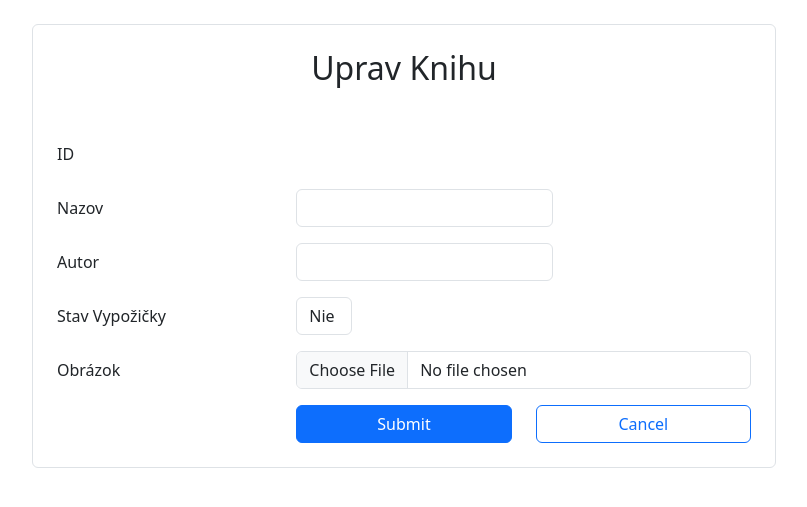
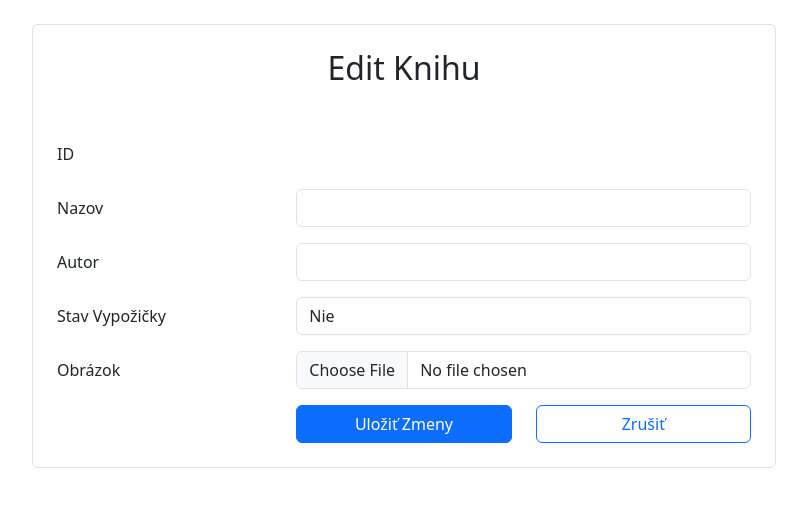
Before and after one commit to AlexGong1771/KniznicovySystem, a Spring app: template src/main/resources/templates/knihy/edit.html in a window 1280 px wide. Shown: the top 507 px of the page, without its empty margins (236-1043 px from the left). Run offline with Thymeleaf, Linux system fonts and the light colour scheme; the template is opened without the code that fills it: most values are stand-ins (such as "Sample title", 1, 10 or a date in 2020); data that the repository does not hold is empty.

Commit message:
obnova knih teraz uz asi neda sa editovat knihu ze bude prazdna

```diff
--- a/src/main/resources/templates/knihy/edit.html
+++ b/src/main/resources/templates/knihy/edit.html
@@ -3,81 +3,70 @@
 <head>
     <meta charset="utf-8">
     <meta name="viewport" content="width=device-width, initial-scale=1">
-    <title>Uprav Knihu</title>
+    <title>Edit Knihu</title>
     <link href="https://cdn.jsdelivr.net/npm/bootstrap@5.3.3/dist/css/bootstrap.min.css" rel="stylesheet" integrity="sha384-QWTKZyjpPEjISv5WaRU9OFeRpok6YctnYmDr5pNlyT2bRjXh0JMhjY6hW+ALEwIH" crossorigin="anonymous">
 </head>
 <body>
 <div class="container">
     <div class="col-md-8 mx-auto rounded border p-4 m-4">
-        <h2 class="text-center mb-5">Uprav Knihu</h2>
-        <form method="post" enctype="multipart/form-data" th:object="${knihaDto}">
+        <h2 class="text-center mb-5">Edit Knihu</h2>
+
+        <form method="post" enctype="multipart/form-data" th:action="@{/knihy/edit(id=${kniha.id})}" th:object="${knihaDto}">
 
             <div class="row mb-3">
-                <label class="col-sm-4 col-form-label">ID</label>
+                <label for="id" class="col-sm-4 col-form-label">ID</label>
                 <div class="col-sm-8">
-                    <label>
-                        <input readonly class="form-control-plaintext" th:value="${kniha.id}">
-                    </label>
+                    <p id="id" class="form-control-plaintext" th:text="${kniha.id}"></p>
                 </div>
             </div>
 
-
             <div class="row mb-3">
-                <label class="col-sm-4 col-form-label">Nazov</label>
+                <label for="nazov" class="col-sm-4 col-form-label">Nazov</label>
                 <div class="col-sm-8">
-                    <label>
-                        <input class="form-control" th:field="${knihaDto.nazov}">
-                    </label>
-                    <p th:if="${#fields.hasErrors('nazov')}" th:errorclass="text-danger" th:errors="${knihaDto.nazov}"></p>
+                    <input id="nazov" class="form-control" th:field="*{nazov}" required>
+                    <p th:if="${#fields.hasErrors('nazov')}" class="text-danger" th:errors="*{nazov}"></p>
                 </div>
             </div>
 
-
             <div class="row mb-3">
-                <label class="col-sm-4 col-form-label">Autor</label>
+                <label for="autor" class="col-sm-4 col-form-label">Autor</label>
                 <div class="col-sm-8">
-                    <label>
-                        <input class="form-control" th:field="${knihaDto.autor}">
-                    </label>
-                    <p th:if="${#fields.hasErrors('autor')}" th:errorclass="text-danger" th:errors="${knihaDto.autor}"></p>
+                    <input id="autor" class="form-control" th:field="*{autor}" required>
+                    <p th:if="${#fields.hasErrors('autor')}" class="text-danger" th:errors="*{autor}"></p>
                 </div>
             </div>
 
-
             <div class="row mb-3">
-                <label class="col-sm-4 col-form-label">Stav Vypožičky</label>
+                <label for="jeVypozicanaDto" class="col-sm-4 col-form-label">Stav Vypožičky</label>
                 <div class="col-sm-8">
-                    <label>
-                        <select class="form-control" th:field="${knihaDto.jeVypozicanaDto}">
-                            <option value="NIE">Nie</option>
-                            <option value="ANO">Áno</option>
-                        </select>
-                    </label>
-                    <p th:if="${#fields.hasErrors('jeVypozicanaDto')}" th:errorclass="text-danger" th:errors="${knihaDto.jeVypozicanaDto}"></p>
+                    <select id="jeVypozicanaDto" class="form-control" th:field="*{jeVypozicanaDto}">
+                        <option value="NIE">Nie</option>
+                        <option value="ANO">Áno</option>
+                    </select>
+                    <p th:if="${#fields.hasErrors('jeVypozicanaDto')}" class="text-danger" th:errors="*{jeVypozicanaDto}"></p>
                 </div>
             </div>
 
-
             <div class="row mb-3">
-                <label class="col-sm-4 col-form-label">Obrázok</label>
+                <label for="imageFile" class="col-sm-4 col-form-label">Obrázok</label>
                 <div class="col-sm-8">
-                    <input class="form-control" type="file" th:field="${knihaDto.imageFile}">
-                    <p th:if="${#fields.hasErrors('imageFile')}" th:errorclass="text-danger" th:errors="${knihaDto.imageFile}"></p>
+                    <input id="imageFile" class="form-control" type="file" th:field="*{imageFile}">
+                    <p th:if="${#fields.hasErrors('imageFile')}" class="text-danger" th:errors="*{imageFile}"></p>
                 </div>
             </div>
 
-
             <div class="row">
                 <div class="offset-sm-4 col-sm-4 d-grid">
-                    <button type="submit" class="btn btn-primary">Submit</button>
+                    <button type="submit" class="btn btn-primary">Uložiť Zmeny</button>
                 </div>
                 <div class="col-sm-4 d-grid">
-                    <a class="btn btn-outline-primary" href="/knihy" role="button">Cancel</a>
+                    <a class="btn btn-outline-primary" href="/knihy" role="button">Zrušiť</a>
                 </div>
             </div>
         </form>
     </div>
 </div>
+
 <script src="https://cdn.jsdelivr.net/npm/bootstrap@5.3.3/dist/js/bootstrap.bundle.min.js" integrity="sha384-YvpcrYf0tY3lHB60NNkmXc5s9fDVZLESaAA55NDzOxhy9GkcIdslK1eN7N6jIeHz" crossorigin="anonymous"></script>
 </body>
 </html>
```
Also changed, not shown: src/main/java/com/example/kniznica/entity/Kniha.java (+6 -1 lines), src/main/java/com/example/kniznica/entity/KnihaDto.java (+10 -5 lines).
